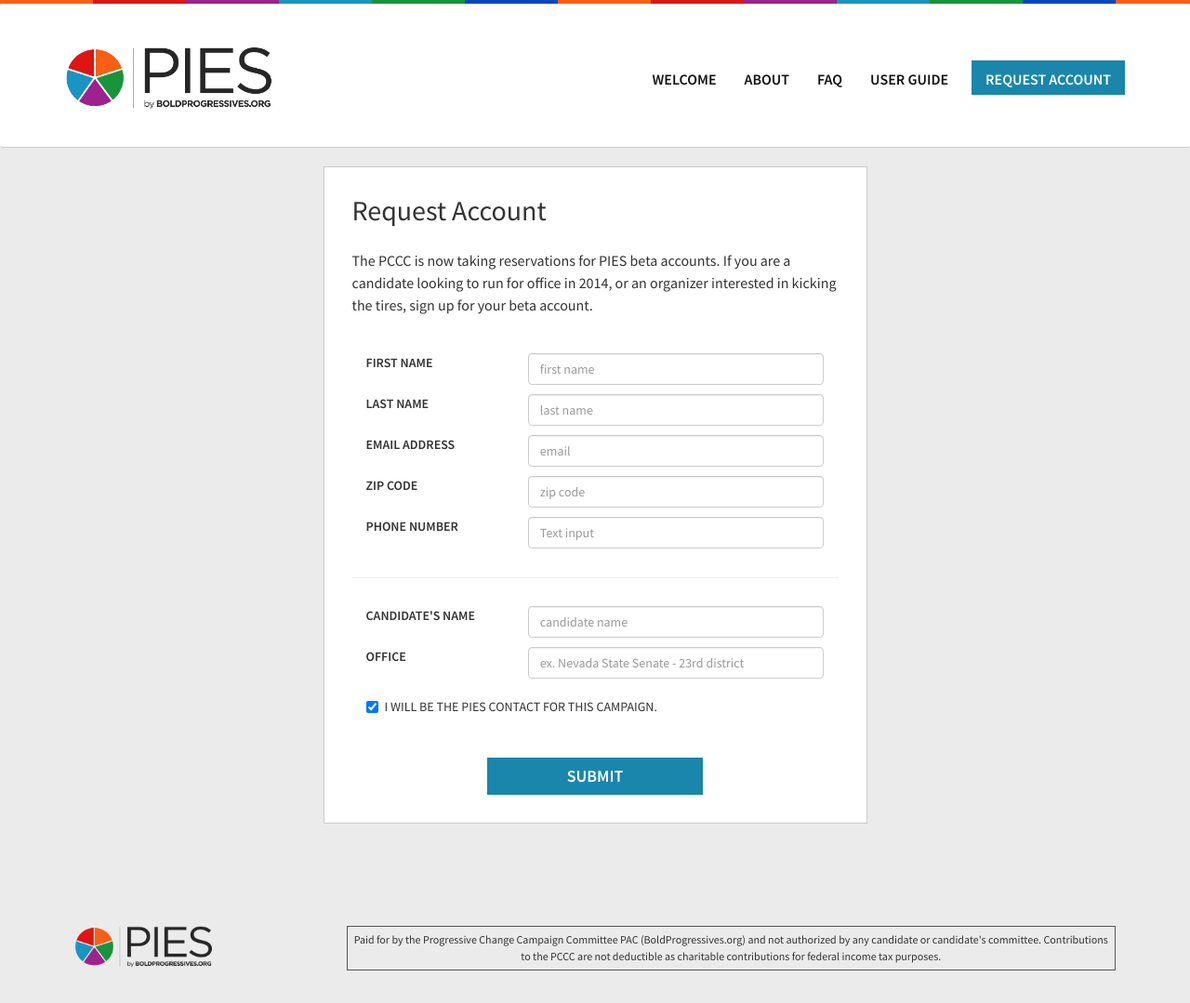
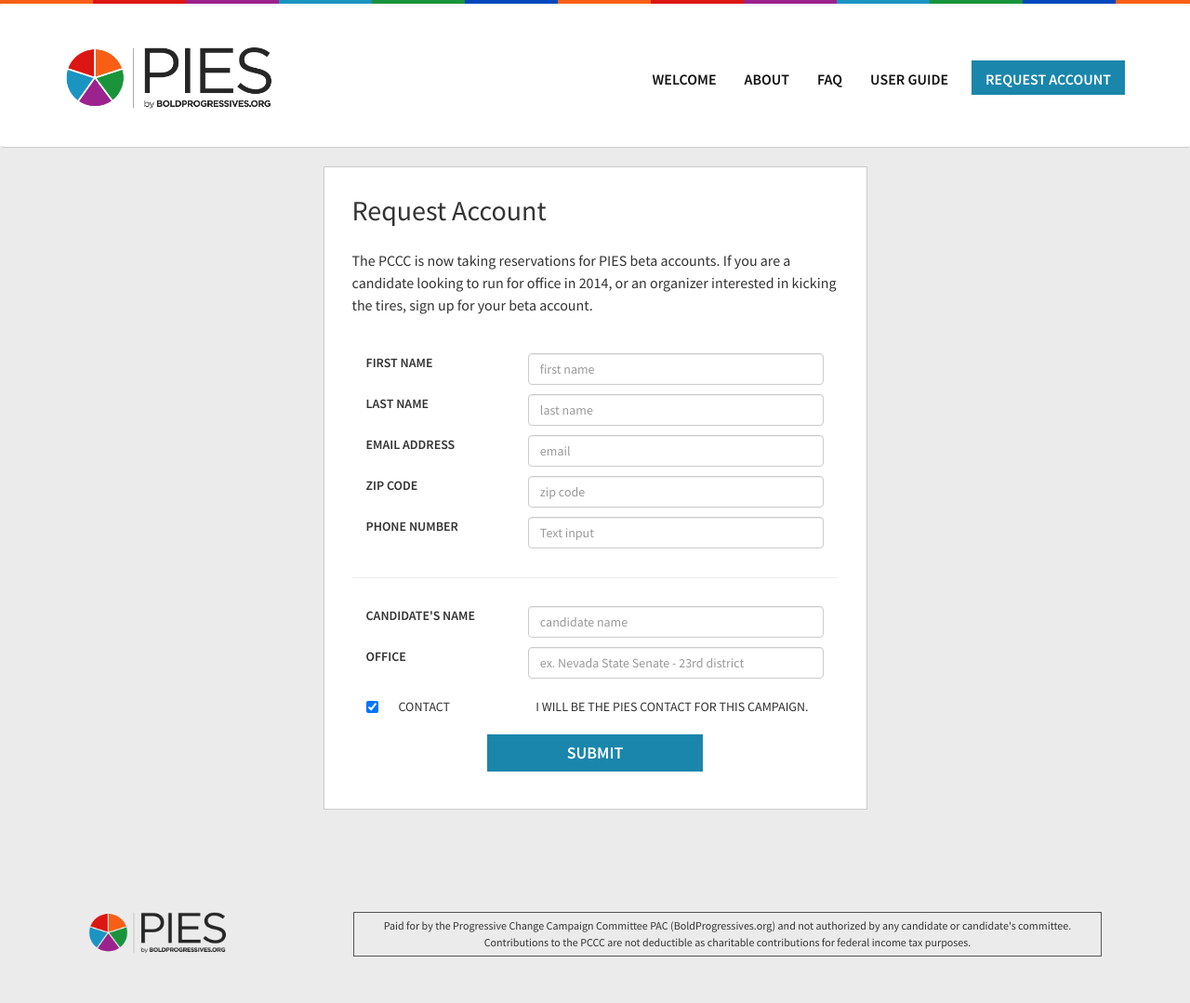
Before and after one commit to boldprogressives/pies-public-site, a Jekyll site: the page built from access.html, in a window 1280 px wide. Shown: the whole page at 93% size. Built offline with Jekyll 4.4.1, drawn with Linux system fonts in a browser that asks for light colours.

Commit message:
extra fields and expand logic

```diff
--- a/access.html
+++ b/access.html
@@ -69,6 +69,9 @@
 			  		<div class="checkbox">
 				  		<label>
 				  			<input type="checkbox" checked> I will be the PIES contact for this campaign.
+			  		<label for="me-contact" class="control-label col-sm-4">Contact</label>
+			  		<div class="col-sm-8">
+				  		<label class="p">
 				  		</label>
 				  	</div>
 			</div>
```
